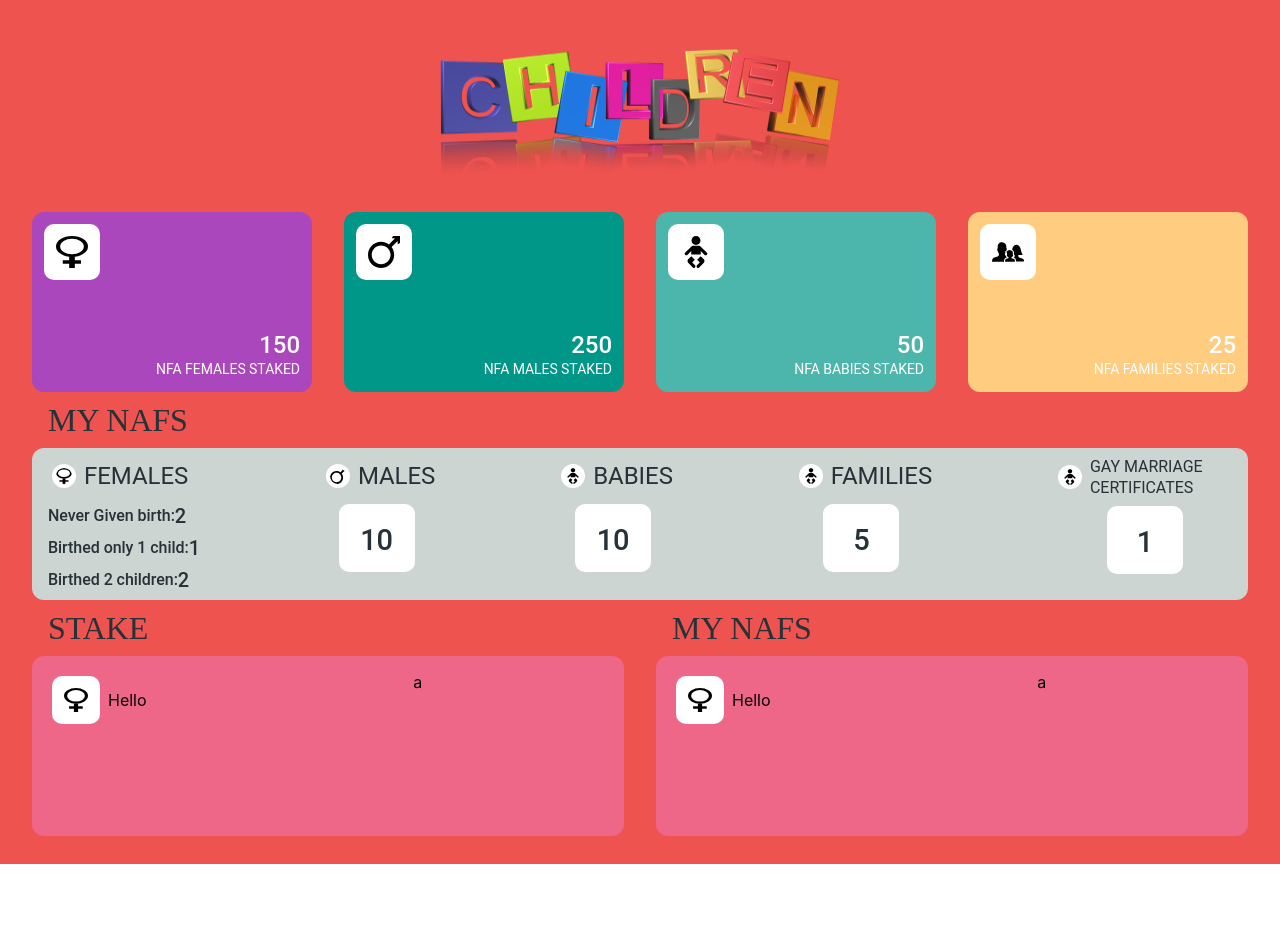
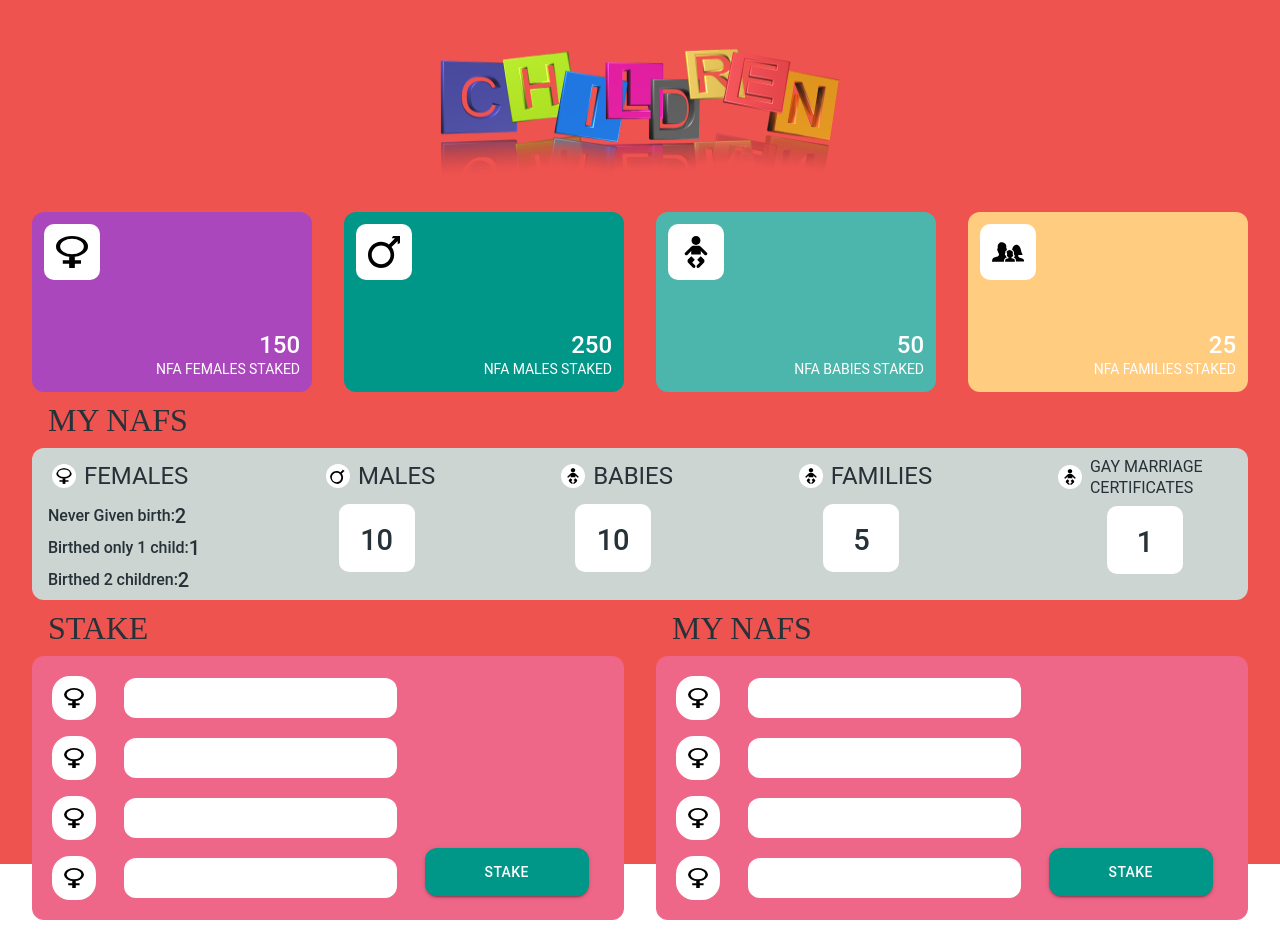
Before and after one commit to web1monster/react-nft, a React (Create React App) app: page / in a window 1280 px wide. Before the commit the page ends 864 px from the top, so only its background shows below. Built offline with nearby package versions, Linux system fonts and the light colour scheme.

Commit message:
style: modify stake.

```diff
--- a/src/components/NFAStaked.js
+++ b/src/components/NFAStaked.js
@@ -34,7 +34,6 @@ const NFAStaked = ({imgSrc, count, text, bgColor}) => {
       color: "white"
     }
   });
-  console.log(bgColor);
 
   const classes = useStyles();
   return (
--- a/src/components/Stake.js
+++ b/src/components/Stake.js
@@ -5,24 +5,38 @@ import FemaleSvg from '../assets/female.svg';
 import MaleSvg from '../assets/male.svg';
 import BabySvg from '../assets/baby.svg';
 import UsersSvg from '../assets/family.svg';
+import TextField from "@material-ui/core/TextField";
+import Button from "@material-ui/core/Button";
 
 const Stake = () => {
   const useStyles = makeStyles(theme => ({
     root: {
       padding: theme.spacing(2),
       borderRadius: '12px',
-      height: '180px',
       background: '#ee6688',
       position: 'relative'
     },
     icon: {
       margin: theme.spacing(1),
-      width: '24px',
-      height: '24px',
+      width: '20px',
+      height: '20px',
       padding: '12px',
-      borderRadius: '10px',
+      borderRadius: '18px',
       backgroundColor: 'white',
     },
+    inputField: {
+      flexGrow: 1,
+      backgroundColor: 'white',
+      marginLeft: '20px',
+      marginRight: '20px',
+      height: '40px',
+      borderRadius: '12px',
+    },
+    button: {
+      margin: theme.spacing(1),
+      padding: '12px 60px',
+      borderRadius: '12px',
+    }
   }));
 
   const classes = useStyles();
@@ -32,15 +46,25 @@ const Stake = () => {
       <Grid item xs={8} container direction="column" justify="flex-start" alignItems="flex-start" spacing={1}>
         <Grid container direction="row" alignItems="center">
           <img className={classes.icon} src={FemaleSvg}  alt="avatar"/>
-          Hello
+          <Grid className={classes.inputField} >&nbsp;</Grid>
         </Grid>
-        <Grid>
+        <Grid container direction="row" alignItems="center">
+          <img className={classes.icon} src={FemaleSvg}  alt="avatar"/>
+          <Grid className={classes.inputField} />
         </Grid>
-
-
+        <Grid container direction="row" alignItems="center">
+          <img className={classes.icon} src={FemaleSvg}  alt="avatar"/>
+          <Grid className={classes.inputField} />
+        </Grid>
+        <Grid container direction="row" alignItems="center">
+          <img className={classes.icon} src={FemaleSvg}  alt="avatar"/>
+          <Grid className={classes.inputField} />
+        </Grid>
       </Grid>
-      <Grid item xs={4}>
-        a
+      <Grid item xs={4} container alignItems="flex-end" justify="center">
+        <Button variant="contained" color="primary" className={classes.button}>
+          STAKE
+        </Button>
       </Grid>
     </Grid>
   )
```
